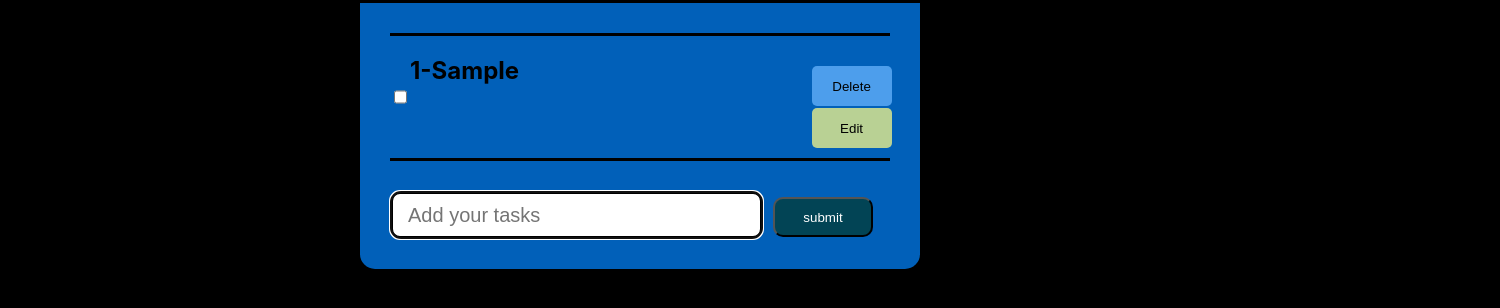
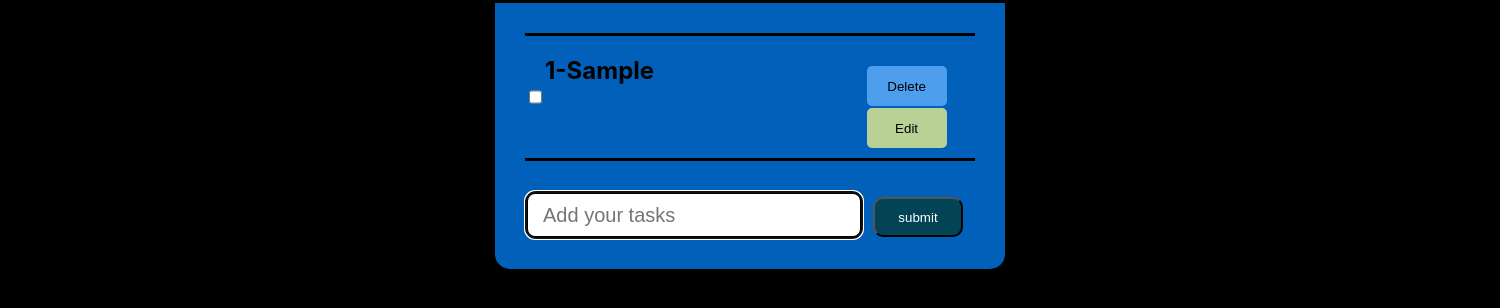
Before and after one commit to hosseinmoosavi/todo, a React (Create React App) app: page / in a window 1280 px wide. Both pictures are taken after typing "Sample" into the empty fields and a click on the button "submit". Shown: the top 308 px of the page, 1500 px wide, since content can reach past the window. Built offline with nearby package versions, Linux system fonts and the light colour scheme.

Commit message:
done todo app

```diff
--- a/src/App.css
+++ b/src/App.css
@@ -1,38 +1,5 @@
-.App {
-  text-align: center;
+.app{
+  display: flex;
+  width: 1500px;
+  justify-content: center;
 }
-
-.App-logo {
-  height: 40vmin;
-  pointer-events: none;
-}
-
-@media (prefers-reduced-motion: no-preference) {
-  .App-logo {
-    animation: App-logo-spin infinite 20s linear;
-  }
-}
-
-.App-header {
-  background-color: #282c34;
-  min-height: 100vh;
-  display: flex;
-  flex-direction: column;
-  align-items: center;
-  justify-content: center;
-  font-size: calc(10px + 2vmin);
-  color: white;
-}
-
-.App-link {
-  color: #61dafb;
-}
-
-@keyframes App-logo-spin {
-  from {
-    transform: rotate(0deg);
-  }
-  to {
-    transform: rotate(360deg);
-  }
-}
--- a/src/App.js
+++ b/src/App.js
@@ -1,10 +1,14 @@
 import Frame from "./components/frames/frame"
+import Inprogress from "./components/in-progress/inp"
+import Done from "./components/done/done"
 import './App.css';
 
 function App() {
   return (
-<div>
+<div className="app">
   <Frame/>
+  {/* <Inprogress/>
+  <Done/> */}
 </div>
   );
 }
--- /dev/null
+++ b/src/components/done/done.css
@@ -0,0 +1,14 @@
+body{
+    display: flex;
+    justify-content: space-around;
+    background-color: black;
+}
+
+.done{
+    background-color: #00ff22b9;
+    width: 30%;
+    justify-content: center;
+    padding: 30px;
+    border-radius: 0px 0px 15px 15px;
+    border-top: solid
+}
--- /dev/null
+++ b/src/components/done/done.jsx
@@ -0,0 +1,14 @@
+import "./done.css"
+
+
+function Done (){
+
+
+return(
+    <div className="done">
+<input></input>
+    </div>
+)
+}
+
+export default Done;
--- a/src/components/frames/frame.css
+++ b/src/components/frames/frame.css
@@ -6,7 +6,7 @@ body{
 
 .frame{
     background-color: #0285ffb9;
-    width: 500px;
+    width: 30%;
     justify-content: center;
     padding: 30px;
     border-radius: 0px 0px 15px 15px;
--- /dev/null
+++ b/src/components/in-progress/inp.css
@@ -0,0 +1,14 @@
+body{
+    display: flex;
+    justify-content: space-around;
+    background-color: black;
+}
+
+.inprogress{
+    background-color: #ffff02b9;
+    width: 30%;
+    justify-content: center;
+    padding: 30px;
+    border-radius: 0px 0px 15px 15px;
+    border-top: solid
+}
--- a/src/components/in-progress/inp.jsx
+++ b/src/components/in-progress/inp.jsx
@@ -1,3 +1,14 @@
+import "./inp.css"
+
+
 function Inprogress (){
 
+
+return(
+    <div className="inprogress">
+<input></input>
+    </div>
+)
 }
+
+export default Inprogress;
--- a/src/components/tasks/tasks.css
+++ b/src/components/tasks/tasks.css
@@ -8,7 +8,7 @@
 }
 
 .is {
-	width: 380px;
+	width: 300px;
 	overflow-wrap: break-word;
 }
 
@@ -66,3 +66,6 @@
 	background-color: rgba(109, 107, 7, 0.725);
 	cursor: pointer;
 }
+.buttons{
+	margin-right: 30px;
+}
--- a/src/components/tasks/tasks.jsx
+++ b/src/components/tasks/tasks.jsx
@@ -35,7 +35,7 @@ function editHandler(){
             <h2>{Id}-</h2>
             <h2 className={classid}> {Tasktilte}</h2>
             </div>
-            <div>
+            <div className="buttons">
             <button onClick={deleteHandler} className="deletebtn">Delete</button>
             <button className="editbtn" onClick={editHandler}>Edit</button>
             </div>
```
